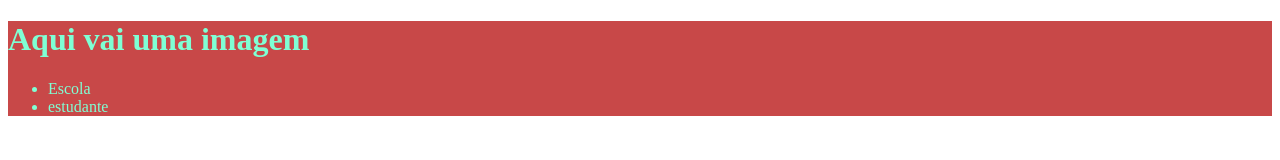
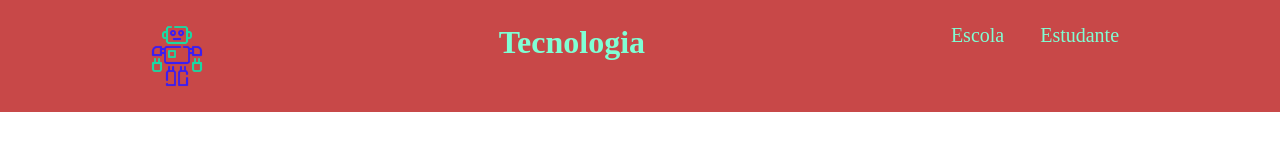
Before and after one commit to andreia025martins/Turma-H, a plain HTML site: page index.html in a window 1280 px wide. Drawn offline with Linux system fonts and the light colour scheme.

Commit message:
Cabeçalho finalizado

```diff
--- a/index.html
+++ b/index.html
@@ -8,11 +8,12 @@
     <title>Página Jornada 1</title>
 </head>
 <body>
-    <header>
-        <h1>Aqui vai uma imagem</h1>
-        <ul>
-            <li>Escola</li>
-            <li>estudante</li>
+    <header class="cabecalho">
+        <img class="cabecalho-logo" src="robot.png" alt="logo do robo">
+        <h1 class="cabecalho-titulo">Tecnologia</h1>
+        <ul class="cabecalho-lista">
+            <li class="cabecalho-item">Escola</li>
+            <li class="cabecalho-item">Estudante</li>
         </ul>
 
     </header>
--- a/style.css
+++ b/style.css
@@ -1,4 +1,25 @@
-header{
+*{
+    margin: 0;
+    padding: 0;
+}
+
+.cabecalho{
     background-color: #c84848;
-    color:aquamarine;
+    color:#7fffd4;
+    display: flex;
+    justify-content: space-around;
+    padding: 24px 0;
 }
+
+.cabecalho-logo{
+    width: 5%;
+    right: 5%;
+
+
+}
+
+.cabecalho-item{
+    display: inline-block;
+    margin: 0 16px;
+    font-size: 20px;
+}
```
Also changed, not shown: robot.png (added).
